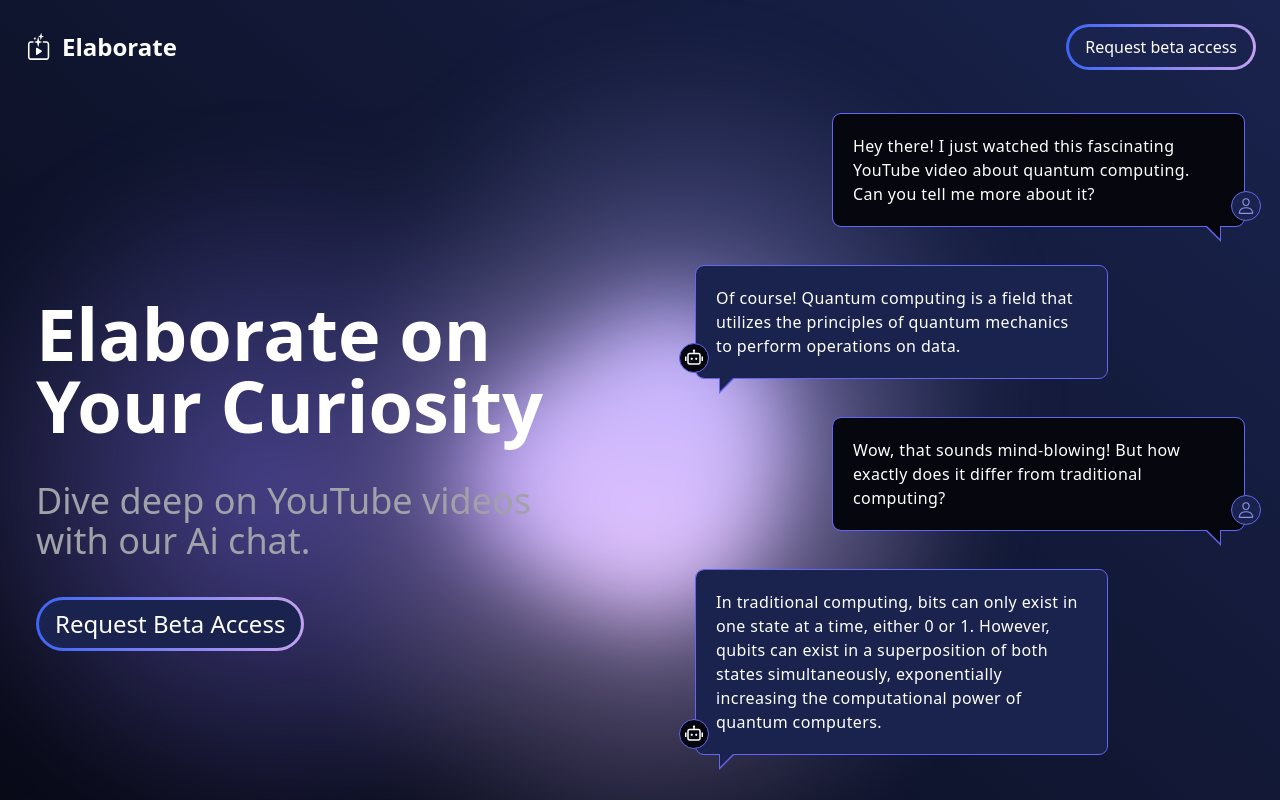
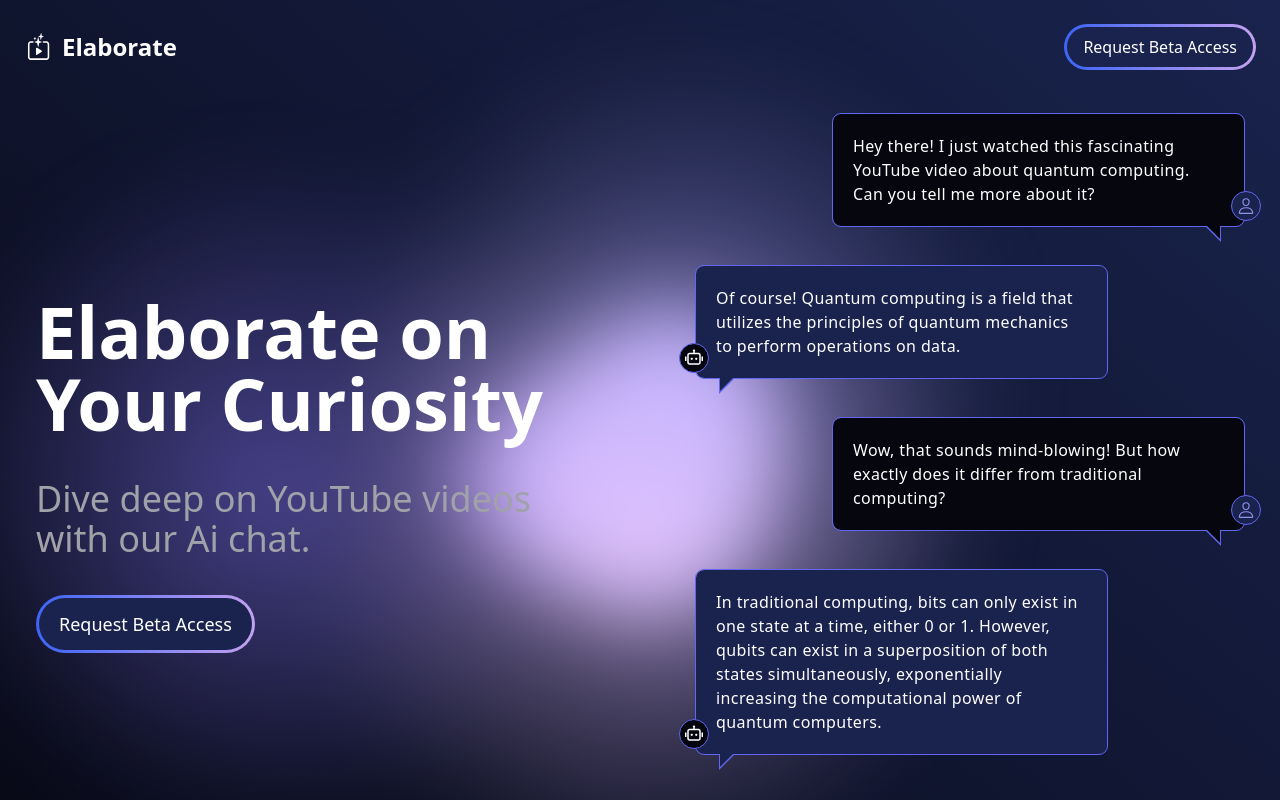
Before and after one commit to amapeso-at-speer/ytb-chatbot-landing, a Next.js app: page / in a window 1280 px wide. Shown: the top 800 px of the page. Built offline with nearby package versions, Linux system fonts and the light colour scheme.

Commit message:
adjust request beta access button appearance

```diff
--- a/src/app/page.tsx
+++ b/src/app/page.tsx
@@ -27,7 +27,7 @@ export default function Home() {
               <h1 className="text-center md:text-left text-3xl md:text-4xl lg:text-7xl font-bold">Elaborate on <br/>Your Curiosity</h1>
               <p className="text-center md:text-left text-xl md:text-2xl lg:text-4xl pt-10 text-zinc-400">Dive deep on YouTube videos with our Ai chat.</p>
               <LitUpBorderButton className="self-center md:self-start mt-9">
-                <Link className="px-4 py-2 block text-base md:text-lg lg:text-2xl" href="/access-form">
+                <Link className="px-5 py-3 block text-base md:text-lg" href="/access-form">
                   Request Beta Access
                 </Link>
               </LitUpBorderButton>
--- a/src/components/ui/navbar.tsx
+++ b/src/components/ui/navbar.tsx
@@ -27,7 +27,7 @@ export default function NavBar() {
             pathname !== "/access-form" &&
               <LitUpBorderButton>
                 <Link className="px-4 py-2 block" href="/access-form">
-                  Request beta access
+                  Request Beta Access
                 </Link>
               </LitUpBorderButton>
           }
```
